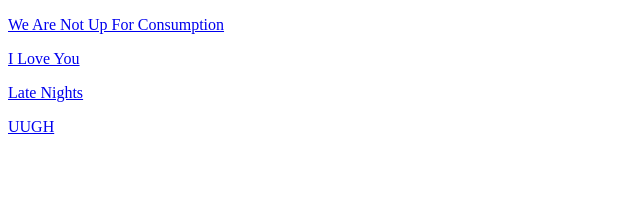
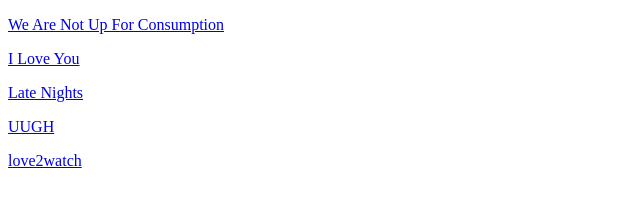
Before and after one commit to WhipperSnapperGallery/ODFR, a website: page index.html in a window 1280 px wide. Shown: the whole page, without its empty margins (0-640 px from the left). Drawn offline with Linux system fonts and the light colour scheme.

Commit message:
linked to ten sites

```diff
--- a/index.html
+++ b/index.html
@@ -8,5 +8,6 @@
         <p><a href="b-main/index.html">I Love You</a></p>
         <p><a href="Tee-main/public/index.html">Late Nights</a></p>
         <p><a href="l-u-site/indextwo.html">UUGH</a></p>
+        <p><a href=" https://l0ve2watch.webflow.io/">love2watch</a></p>
     </body>
 </html>
```
